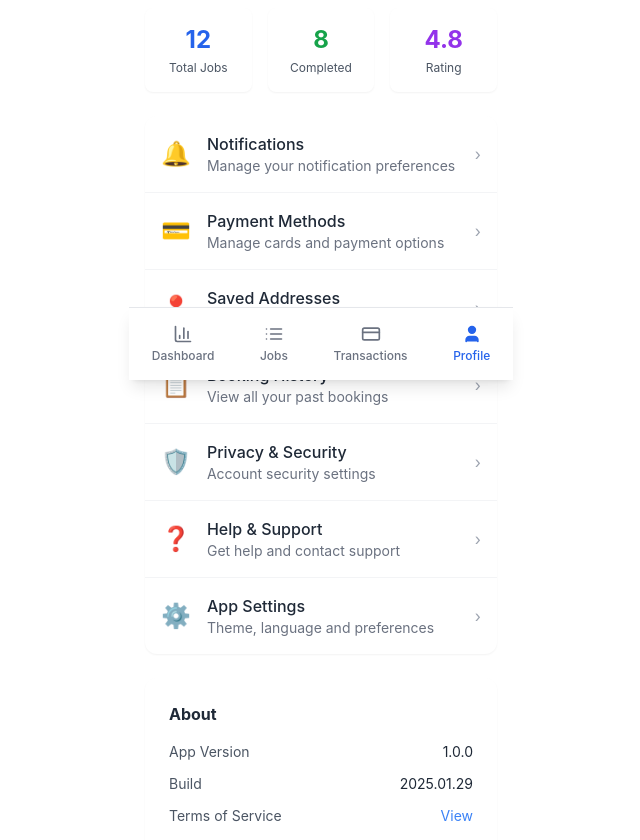
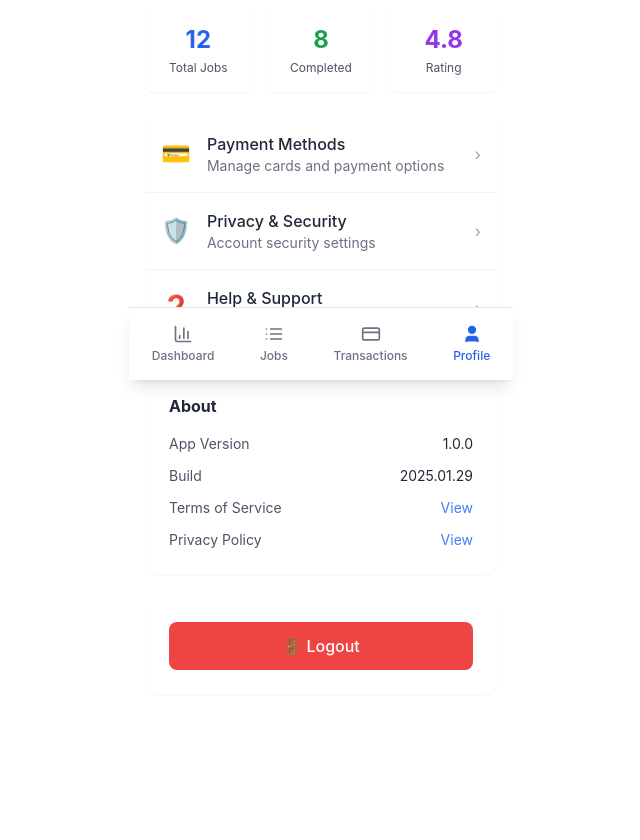
Before and after one commit to gagancodes99/shipper-demo, a React (Create React App) app: page /profile in a window 1280 px wide. Shown: the part 420-1260 px from the top of the page, without its empty margins (319-959 px from the left). Built offline with nearby package versions, Linux system fonts and the light colour scheme; sample sign-in values are in the browser's storage; what @react-pdf/renderer would draw is missing.

Commit message:
items removed

```diff
--- a/src/components/screens/ProfileScreen.js
+++ b/src/components/screens/ProfileScreen.js
@@ -58,28 +58,10 @@ const ProfileScreen = () => {
   };
   const menuItems = [
     {
-      icon: '🔔',
-      title: 'Notifications',
-      subtitle: 'Manage your notification preferences',
-      action: () => console.log('Navigate to notifications')
-    },
-    {
       icon: '💳',
       title: 'Payment Methods',
       subtitle: 'Manage cards and payment options',
       action: () => console.log('Navigate to payment methods')
-    },
-    {
-      icon: '📍',
-      title: 'Saved Addresses',
-      subtitle: 'Manage your frequent locations',
-      action: () => console.log('Navigate to addresses')
-    },
-    {
-      icon: '📋',
-      title: 'Booking History',
-      subtitle: 'View all your past bookings',
-      action: () => console.log('Navigate to booking history')
     },
     {
       icon: '🛡️',
@@ -92,12 +74,6 @@ const ProfileScreen = () => {
       title: 'Help & Support',
       subtitle: 'Get help and contact support',
       action: () => console.log('Navigate to help')
-    },
-    {
-      icon: '⚙️',
-      title: 'App Settings',
-      subtitle: 'Theme, language and preferences',
-      action: () => console.log('Navigate to settings')
     }
   ];
 
```
